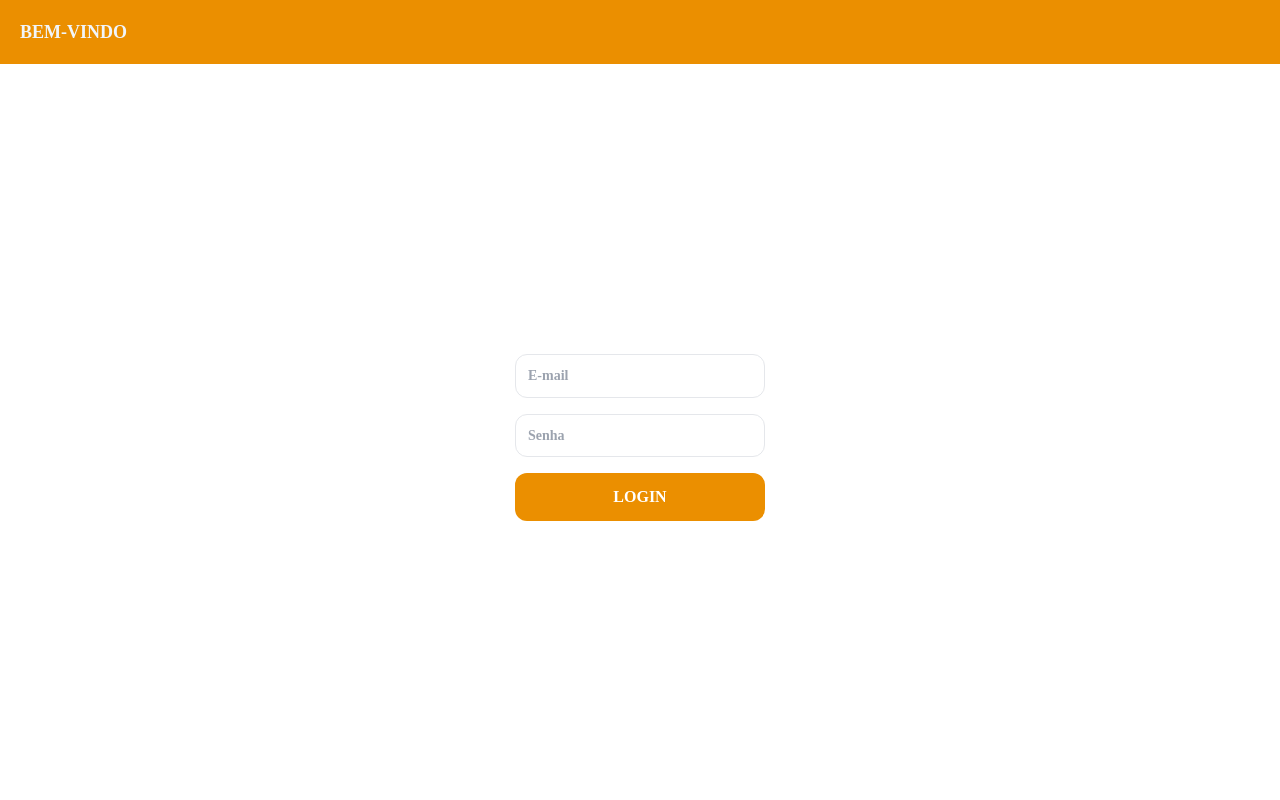
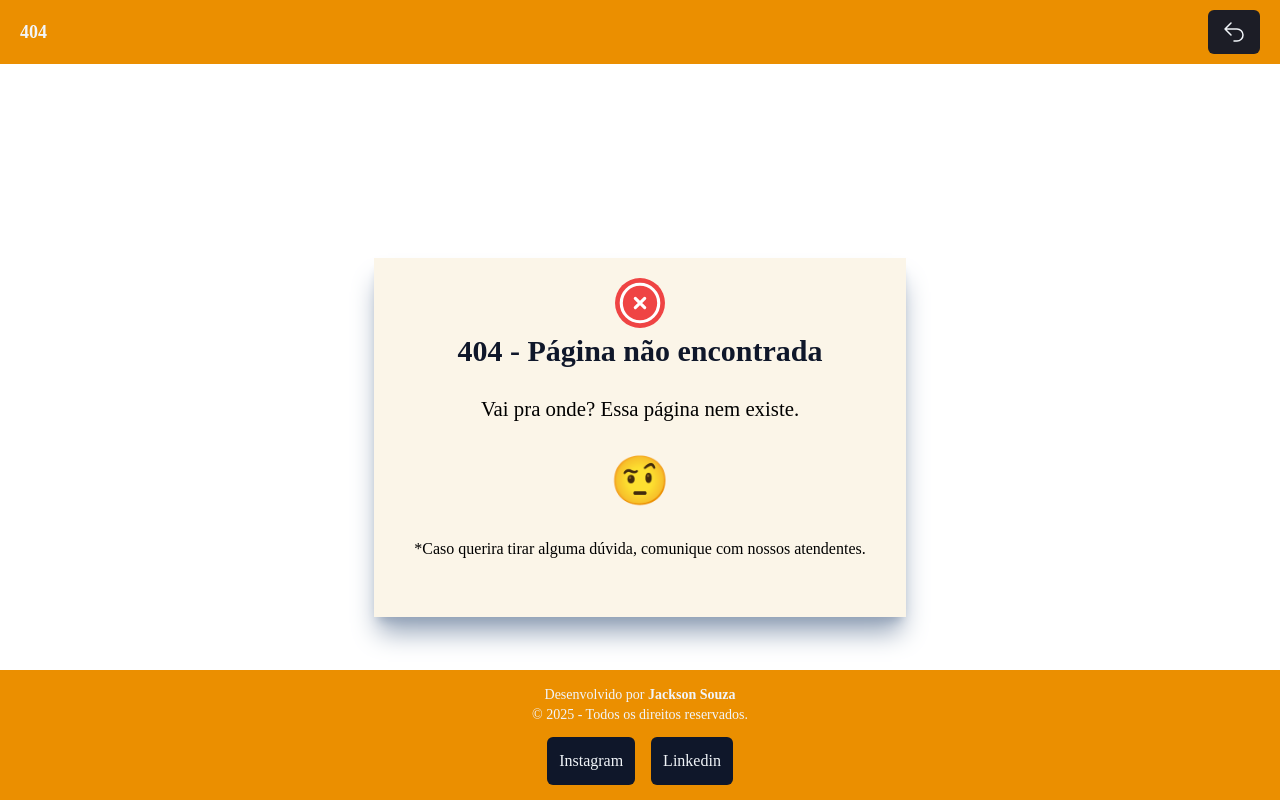
Before and after one commit to maracajaurn/comanda-menu-v3, a React (Create React App) app: page / in a window 1280 px wide. Before the commit this address led to /login. Built offline with nearby package versions, Linux system fonts and the light colour scheme; no server answers.

Commit message:
adicionando as páginasd erro às rotas

```diff
--- a/src/router/index.jsx
+++ b/src/router/index.jsx
@@ -22,13 +22,19 @@ import {
     Proof,
     PaymentFailure,
     WaitForProducts,
+
+    NotAuthorized,
+    NotFound,
 } from "../pages";
 
 export const AppRoutes = () => {
     return (
         <Routes>
             <Route path="/login" element={<Login />} />
-            <Route path="*" element={<Navigate to={"/login"} />} />
+
+            <Route path="*" element={<NotFound />} />
+
+            <Route path="/401" element={<NotAuthorized />} />
 
             <Route path={`/admin`} element={
                 <Admin />
```
